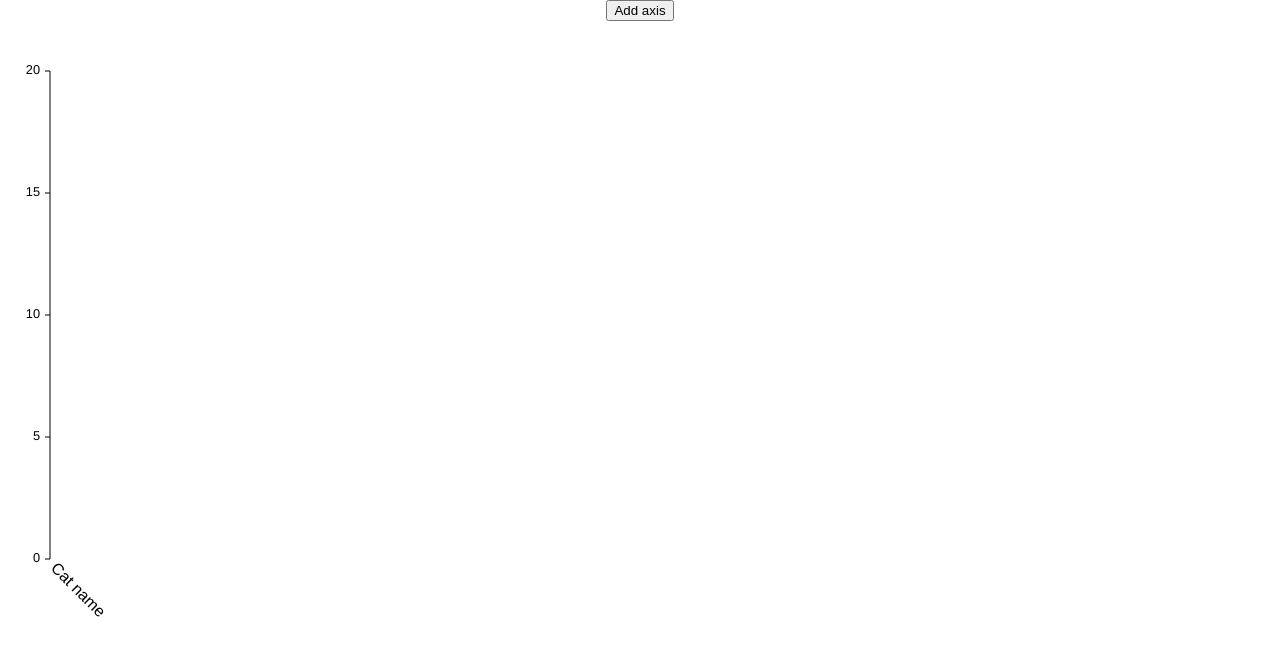
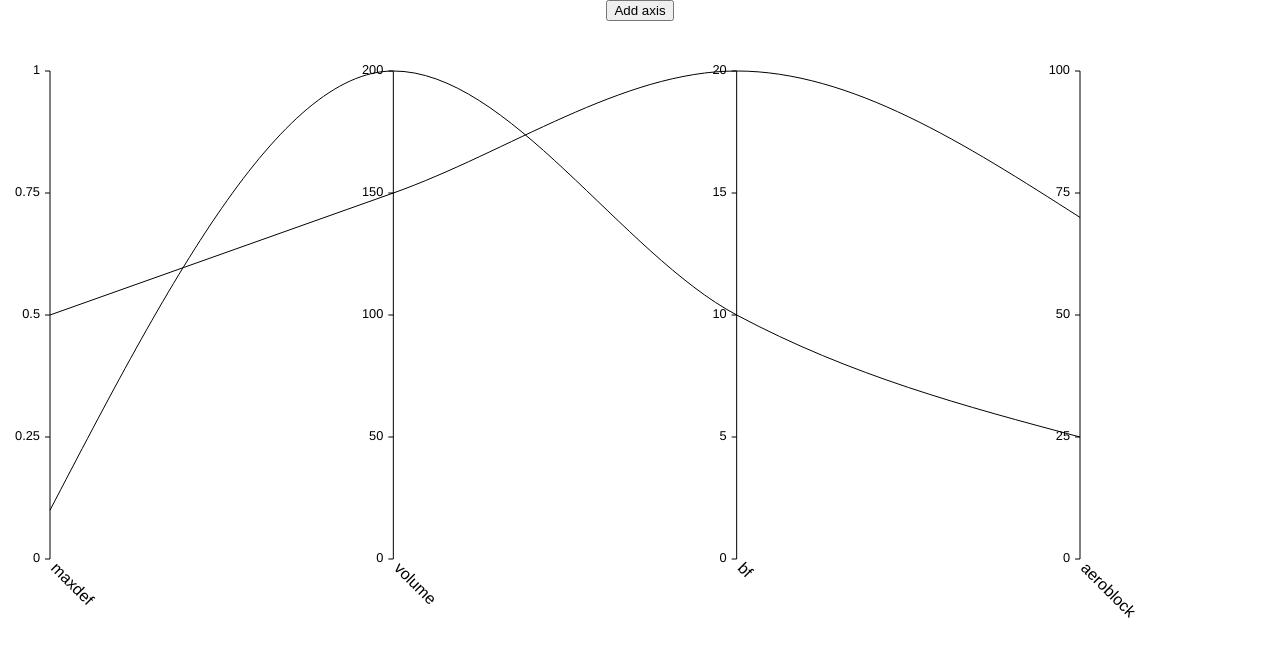
Before and after one commit to johnmartins/mdac, a Vue app: page / in a window 1280 px wide. Shown: the top 656 px of the page. Built offline with nearby package versions, Linux system fonts and the light colour scheme.

Commit message:
Now properly plots data while being reactive

```diff
--- a/src/components/plots/PCPlot2.vue
+++ b/src/components/plots/PCPlot2.vue
@@ -1,14 +1,27 @@
 <template>
 	<div class="component-container" ref="componentContainer">
-		<button @click="addCategory">Add axis</button>
+		<button @click="addRandomCategory">Add axis</button>
 		<div style="height: 100%;" class="svg-container" ref="svgContainer">
-			<svg class="pcp-plot svg-content-responsive" height="100%" width="100%" ref="plotCanvas">
+			<svg
+			class="pcp-plot svg-content-responsive" height="100%" width="100%" ref="plotCanvas">
 
+				<g
+				:transform="`translate(${plotParameters.padding} 0)`"> <!-- Full graphics group -->
+
+					<!-- Data line generator -->
+					<path
+					fill="transparent"
+					stroke="black"
+					stroke-width="1"
+					:transform="`translate(0 ${getPlotYBounds()[0]})`"
+					v-for="(d, index) in data" :key="index" :d="lineGenerator(d)" />
+
+					<!-- Axis group -->
 					<g
 						class="axis"
 						v-for="c in categories"
 						:key="c.position"
-					:transform="`translate(${c.position*plotParameters.horizontalOffset + plotParameters.padding} ${getPlotYBounds()[0]})`">	<!-- Axis group -->
+						:transform="`translate(${c.position*plotParameters.horizontalOffset} ${getPlotYBounds()[0]})`">	<!-- Axis group -->
 
 						<text
 							x="0"
@@ -23,6 +36,7 @@
 						<g class="tick" v-for="(tick, index) in c.getTickArray()" :key="index"> <!-- Tick group -->
 							<text x="-10" :y="c.scaleLinear(tick)*getAxisLength()" class="tick-string">{{tick}}</text>
 							<line x1="0" :y1="c.scaleLinear(tick)*getAxisLength()" x2="-5" :y2="c.scaleLinear(tick)*getAxisLength()" stroke-width="1" stroke="black"/>	<!-- Top tick -->
+						</g>
 					</g>
 				</g>
 			</svg>
@@ -47,17 +61,56 @@ const plotParameters = {
 	axisTitleRotation: 45
 }
 
+const runtimeVariables = reactive({
+	_rendered: false
+})
+
 const categories = reactive([])
+const data = reactive([])
+const categoryNameMap = new Map()
 
-function addCategory() {
+function lineGenerator(data) {
+
+	let dataCats = Object.keys(data)
+	let dataArray = Array(dataCats.length).fill(null)
+
+	for (let i = 0; i < dataCats.length; i++) {
+		let c = categoryNameMap.get(dataCats[i])
+		dataArray[c.position] = [
+			c.position*plotParameters.horizontalOffset,
+			c.scaleLinear(data[c.title])*getAxisLength()
+			]
+	}
+
+	console.log(dataArray)
+
+	return d3.line([])
+		.x((d) => {return d[0]})
+		.y((d) => {return d[1]})
+		.curve(d3.curveMonotoneX)
+		(dataArray)
+}
+
+
+
+function addRandomCategory() {
+	const names = ['Sture', 'Märta', 'Skurt', 'Anna', 'Astrid', 'Anders', 'Kurs', 'Bob', 'Per', 'Mulle Meck', 'Stolle', 'Stig', 'Robin', 'August', 'Lisa', 'Pelle']
+	const lb = Math.floor(Math.random() * 100);
+	const ub = Math.floor(Math.random() * 100);
+	const name = names[Math.floor(Math.random()*names.length)];
+	const c = new Category(name, lb, ub)
+	addCategory(c)
+}
+
+function addCategory(c) {
 	let position = 0
 	if (categories.length > 0) {
 		position = categories[categories.length - 1].position + 1
 	}
-
-	const c = new Category("Cat name", 0, 20)
 	categories.push(c)
 	plotParameters.horizontalOffset = getPlotXBounds()[1]/Math.max(1,(categories.length-1))
+	categoryNameMap.set(c.title, c)
+	console.log(`Added category ${c.name}`)
 }
 
 function getAxisLength () {
@@ -87,7 +140,28 @@ onMounted( () => {
 
 	window.onresize = updateWindow
 
-	addCategory()
+	// Test categories
+	addCategory(new Category("maxdef", 0, 1))
+	addCategory(new Category("volume", 0, 200))
+	addCategory(new Category("bf", 0, 20))
+	addCategory(new Category("aeroblock", 0, 100))
+
+	// Test data
+	data.push(
+	{
+		"maxdef": 0.1,
+		"volume": 200,
+		"bf": 10,
+		"aeroblock": 25
+	},
+		{
+		"maxdef": 0.5,
+		"volume": 150,
+		"bf": 20,
+		"aeroblock": 70
+	})
+
+	runtimeVariables._rendered = true
 })
 
 </script>
```
Lines whose indentation alone changed are shown as unchanged.
